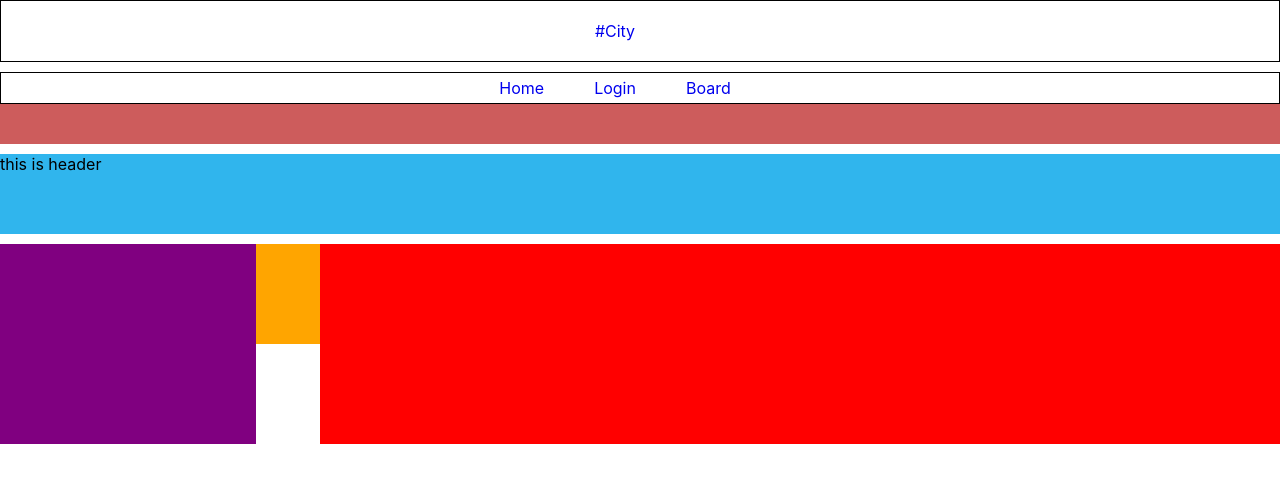
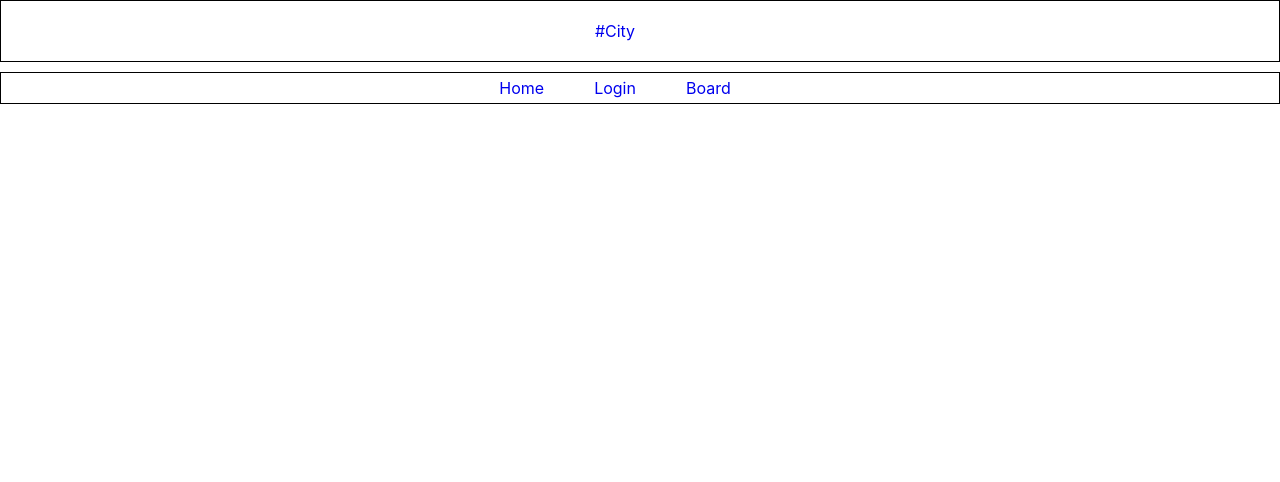
Before and after one commit to seohan1010/ch8_5_front, a React (Create React App) app: page / in a window 1280 px wide. Shown: the top 482 px of the page. Built offline with nearby package versions, Linux system fonts and the light colour scheme.

Commit message:
adjust routing progressing

```diff
--- a/src/App.tsx
+++ b/src/App.tsx
@@ -13,12 +13,13 @@ import BoardDetailPage from "./pages/BoardDetailPage";
 function App() {
   return (
     <BrowserRouter>
-      <Layout />
       <Routes>
-        <Route path={"/"} element={<HomePage />} />
-        <Route path={"/login"} element={<LoginPage />} />
-        <Route path={"/board"} element={<BoardPage />} />
-        <Route path={"/board/:bno"} element={<BoardDetailPage  />} />
+        <Route element={<Layout />}>
+          <Route path={"/"} element={<HomePage />} />
+          <Route path={"/login"} element={<LoginPage />} />
+          <Route path={"/board"} element={<BoardPage />} />
+          <Route path={"/board/:bno"} element={<BoardDetailPage />} />
+        </Route>
       </Routes>
     </BrowserRouter>
   );
```
